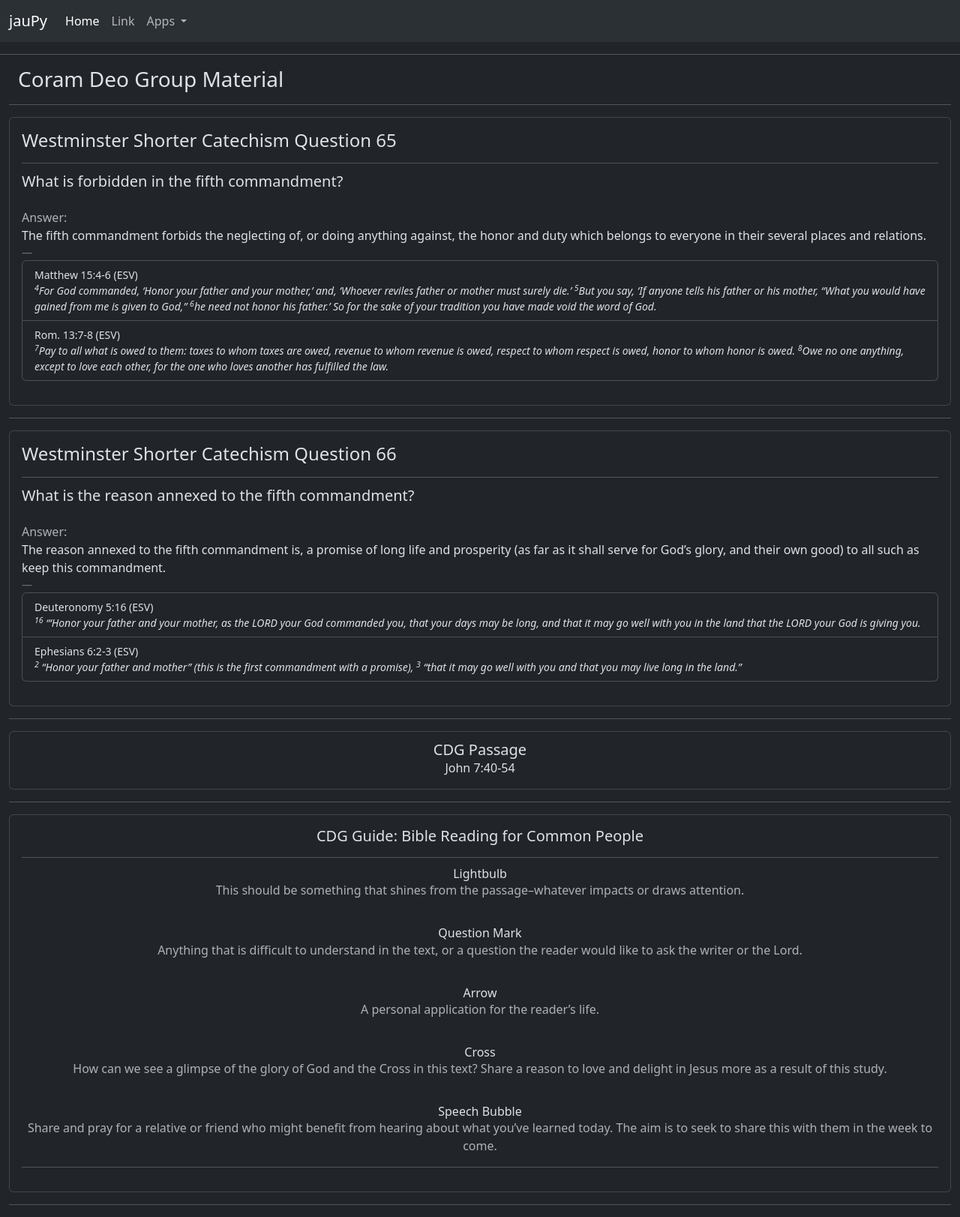
After one commit to jedoyt/flask_pyanywhere_app, a Flask app: page /temp_content in a window 1280 px wide. The commit adds this page. Shown: the whole page at 75% size. Run offline with Flask 3, Linux system fonts and the light colour scheme.

Commit message:
Added temp_content

```diff
--- a/app/__init__.py
+++ b/app/__init__.py
@@ -10,3 +10,6 @@ app.register_blueprint(flames_app.bp)
 
 from . import reformed_pilgrim
 app.register_blueprint(reformed_pilgrim.bp)
+
+from . import temp_content
+app.register_blueprint(temp_content.bp)
--- /dev/null
+++ b/app/temp_content/__init__.py
@@ -0,0 +1,7 @@
+from flask import Blueprint, render_template, request, url_for
+
+bp = Blueprint('temp_content', __name__)
+
+@bp.route('/temp_content')
+def index():
+    return render_template('temp_content/temp_content.html')
--- a/app/templates/base.html
+++ b/app/templates/base.html
@@ -40,7 +40,7 @@
                             <li>
                                 <hr class="dropdown-divider">
                             </li>
-                            <li><a class="dropdown-item" href="#">Something else here</a></li>
+                            <li><a class="dropdown-item" href="{{ url_for('temp_content.index') }}">CDG Material</a></li>
                         </ul>
                     </li>
                     <!--
--- /dev/null
+++ b/app/templates/temp_content/temp_content.html
@@ -0,0 +1,102 @@
+{% extends 'base.html' %}
+{% block title %}CDG{% endblock %}
+{% block content %}
+<div class="container-fluid">
+    <h3>Coram Deo Group Material</h3>
+</div>
+<hr>
+<div class="card">
+    <div class="card-body">
+        <h4 class="card-title">Westminster Shorter Catechism Question 65</h4>
+        <hr>
+        <h5 class="card-subtitle">What is forbidden in the fifth commandment?</h5>
+        <br>
+        <p class="card-text">
+            <span class="text-body-secondary">Answer:</span><br> The fifth commandment forbids the neglecting of,
+            or doing anything against, the honor and duty which belongs to everyone in their several places and relations.
+        </p>
+        <footer class="blockquote-footer">
+            <ul class="list-group">
+                <li class="list-group-item">
+                    Matthew 15:4-6 (ESV)<br>
+                    <cite>
+                        <sup>4</sup>For God commanded, ‘Honor your father and your mother,’ and, ‘Whoever reviles father or mother must surely die.’
+                        <sup>5</sup>But you say, ‘If anyone tells his father or his mother, “What you would have gained from me is given to God,”
+                        <sup>6</sup>he need not honor his father.’ So for the sake of your tradition you have made void the word of God.
+                    </cite>
+                </li>
+                <li class="list-group-item">
+                    Rom. 13:7-8 (ESV)<br>
+                    <cite>
+                        <sup>7</sup>Pay to all what is owed to them: taxes to whom taxes are owed, revenue to whom revenue is owed, respect to whom respect is owed, honor to whom honor is owed.
+                        <sup>8</sup>Owe no one anything, except to love each other, for the one who loves another has fulfilled the law.
+                    </cite>
+                </li>
+            </ul>
+        </footer>
+    </div>
+</div>
+<hr>
+<div class="card">
+    <div class="card-body">
+        <h4 class="card-title">Westminster Shorter Catechism Question 66</h4>
+        <hr>
+        <h5 class="card-subtitle">What is the reason annexed to the fifth commandment?</h5>
+        <br>
+        <p class="card-text">
+            <span class="text-body-secondary">Answer:</span><br> The reason annexed to the fifth commandment is,
+            a promise of long life and prosperity (as far as it shall serve for God’s glory,
+            and their own good) to all such as keep this commandment.
+        </p>
+        <footer class="blockquote-footer">
+            <ul class="list-group">
+                <li class="list-group-item">
+                    Deuteronomy 5:16 (ESV)<br>
+                    <cite>
+                        <sup>16</sup> “‘Honor your father and your mother, as the LORD your God commanded you,
+                        that your days may be long, and that it may go well with you in the land that the LORD your God is giving you.
+                    </cite>
+                </li>
+                <li class="list-group-item">
+                    Ephesians 6:2-3 (ESV)<br>
+                    <cite>
+                        <sup>2</sup> “Honor your father and mother” (this is the first commandment with a promise),
+                        <sup>3</sup> “that it may go well with you and that you may live long in the land.”
+                    </cite>
+                </li>
+            </ul>
+        </footer>
+    </div>
+</div>
+<hr>
+<div class="card text-center">
+    <div class="card-body">
+        <h5 class="card-subtitle">CDG Passage</h5>
+        <p class="card-text">John 7:40-54</p>
+    </div>
+</div>
+<hr>
+<div class="card text-center">
+    <div class="card-body">
+        <h5 class="card-title">CDG Guide: Bible Reading for Common People</h5>
+        <hr>
+        <h6 class="card-subtitle">Lightbulb</h6>
+        <p class="card-text text-body-secondary">This should be something that shines from the passage–whatever impacts or draws attention.</p>
+        <br>
+        <h6 class="card-subtitle">Question Mark</h6>
+        <p class="card-text text-body-secondary">Anything that is difficult to understand in the text, or a question the reader would like to ask the writer or the Lord.</p>
+        <br>
+        <h6 class="card-subtitle">Arrow</h6>
+        <p class="card-text text-body-secondary">A personal application for the reader’s life.</p>
+        <br>
+        <h6 class="card-subtitle">Cross</h6>
+        <p class="card-text text-body-secondary">How can we see a glimpse of the glory of God and the Cross in this text? Share a reason to love and delight in Jesus more as a result of this study.</p>
+        <br>
+        <h6 class="card-subtitle">Speech Bubble</h6>
+        <p class="card-text text-body-secondary">Share and pray for a relative or friend who might benefit from hearing about what you’ve learned today. The aim is to seek to share this with them in the week to come.
+        </p>
+        <hr>
+    </div>
+</div>
+<hr>
+{% endblock %}
```
Also changed, not shown: 1 other file.
